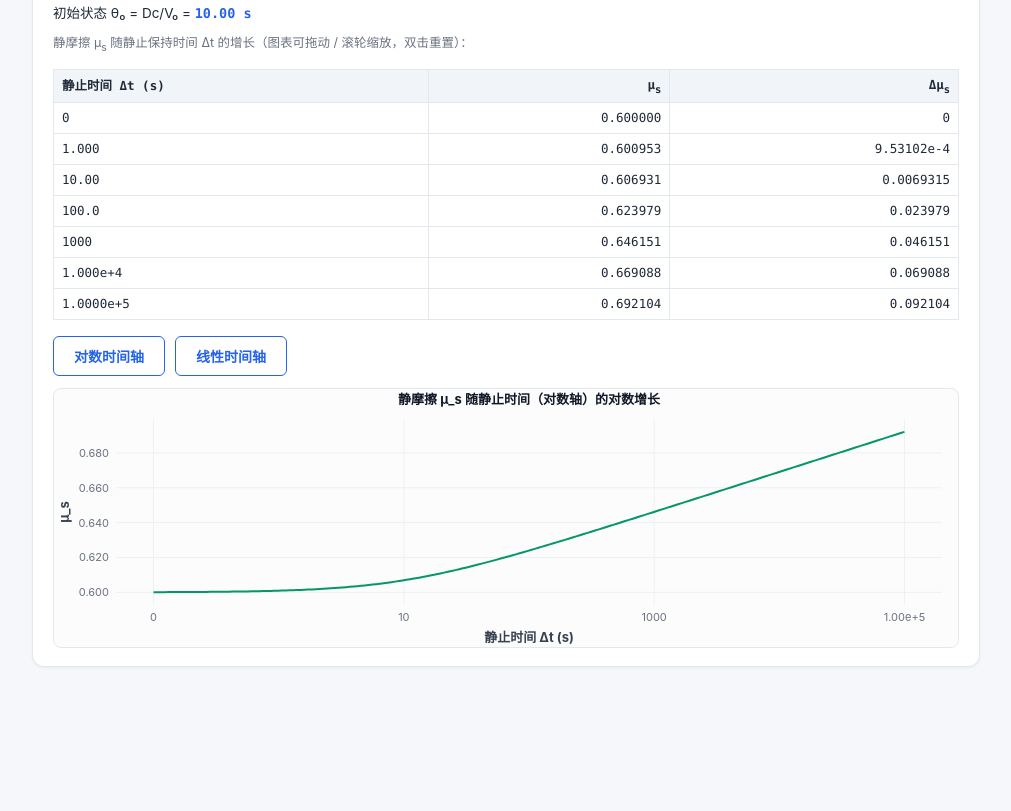
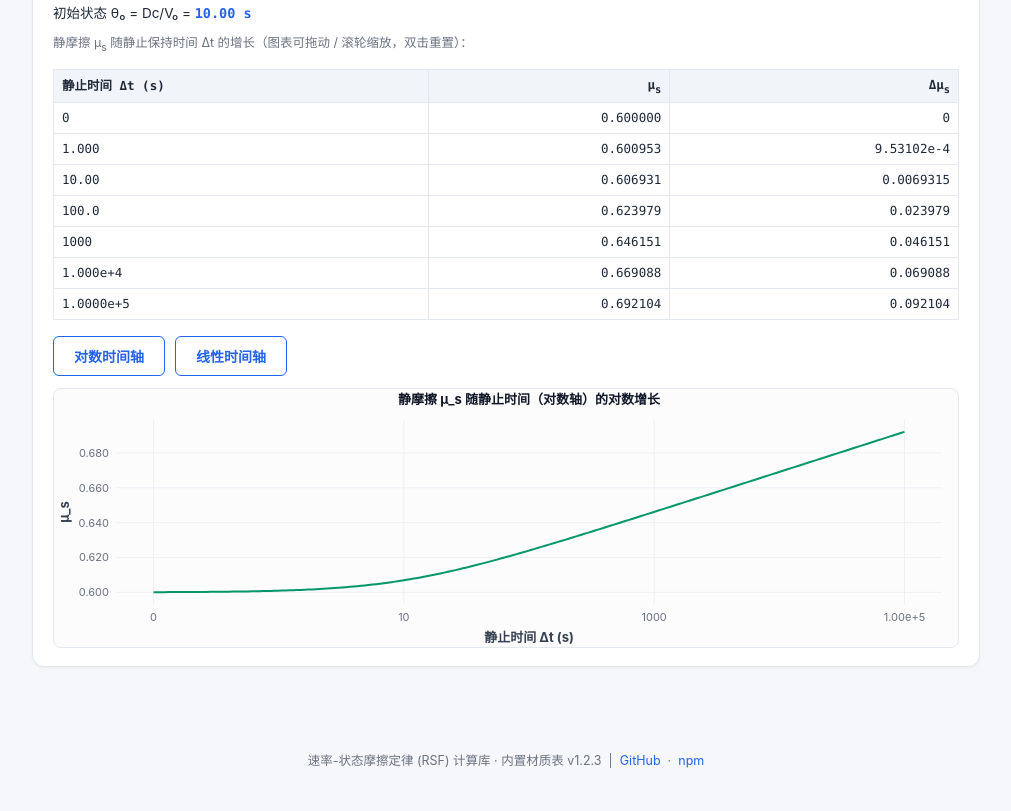
Before and after one commit to Rro-123/rsf-friction, a website: page demo/index.html in a window 1280 px wide. Shown: the part 2280-3091 px from the top of the page, without its empty margins (134-1145 px from the left). Before the commit the page ends 3027 px from the top, so only its background shows below. Drawn offline with Linux system fonts and the light colour scheme.

Commit message:
docs: demo 页新增动态版本号显示（跟随 RSF.version）
demo/index.html 页脚显示当前库版本，动态读取 rsf.js 的 RSF.version，未来 bump 版本时自动更新，避免版本号遗漏

```diff
--- a/demo/index.html
+++ b/demo/index.html
@@ -22,6 +22,11 @@
   header h1 { margin: 0 0 6px; font-size: 24px; }
   header p { margin: 0; opacity: .9; font-size: 14px; max-width: 900px; }
   main { max-width: 980px; margin: 0 auto; padding: 20px 16px 60px; }
+  .site-footer {
+    max-width: 980px; margin: 0 auto; padding: 4px 16px 40px;
+    font-size: 12.5px; color: var(--muted); text-align: center;
+  }
+  .site-footer a { color: var(--accent); text-decoration: none; }
   .panel {
     background: var(--panel); border: 1px solid var(--line); border-radius: 12px;
     margin-bottom: 20px; overflow: hidden; box-shadow: 0 1px 3px rgba(0,0,0,.05);
@@ -199,10 +204,20 @@
 
 </main>
 
+<footer class="site-footer">
+  速率-状态摩擦定律 (RSF) 计算库 · 内置材质表 v<span id="rsf-version"></span>
+  &nbsp;|&nbsp; <a href="https://github.com/Rro-123/rsf-friction" target="_blank" rel="noopener">GitHub</a>
+  &nbsp;·&nbsp; <a href="https://www.npmjs.com/package/rsf-friction" target="_blank" rel="noopener">npm</a>
+</footer>
+
 <script src="../rsf.js"></script>
 <script>
 'use strict';
 var RSF = window.RSF;
+
+/* 页脚版本号：跟随 rsf.js 的 RSF.version（未来 bump 版本时自动更新） */
+var verEl = document.getElementById('rsf-version');
+if (verEl) verEl.textContent = RSF.version;
 
 /* ---------- 工具 ---------- */
 function val(id) { return parseFloat(document.getElementById(id).value); }
```
